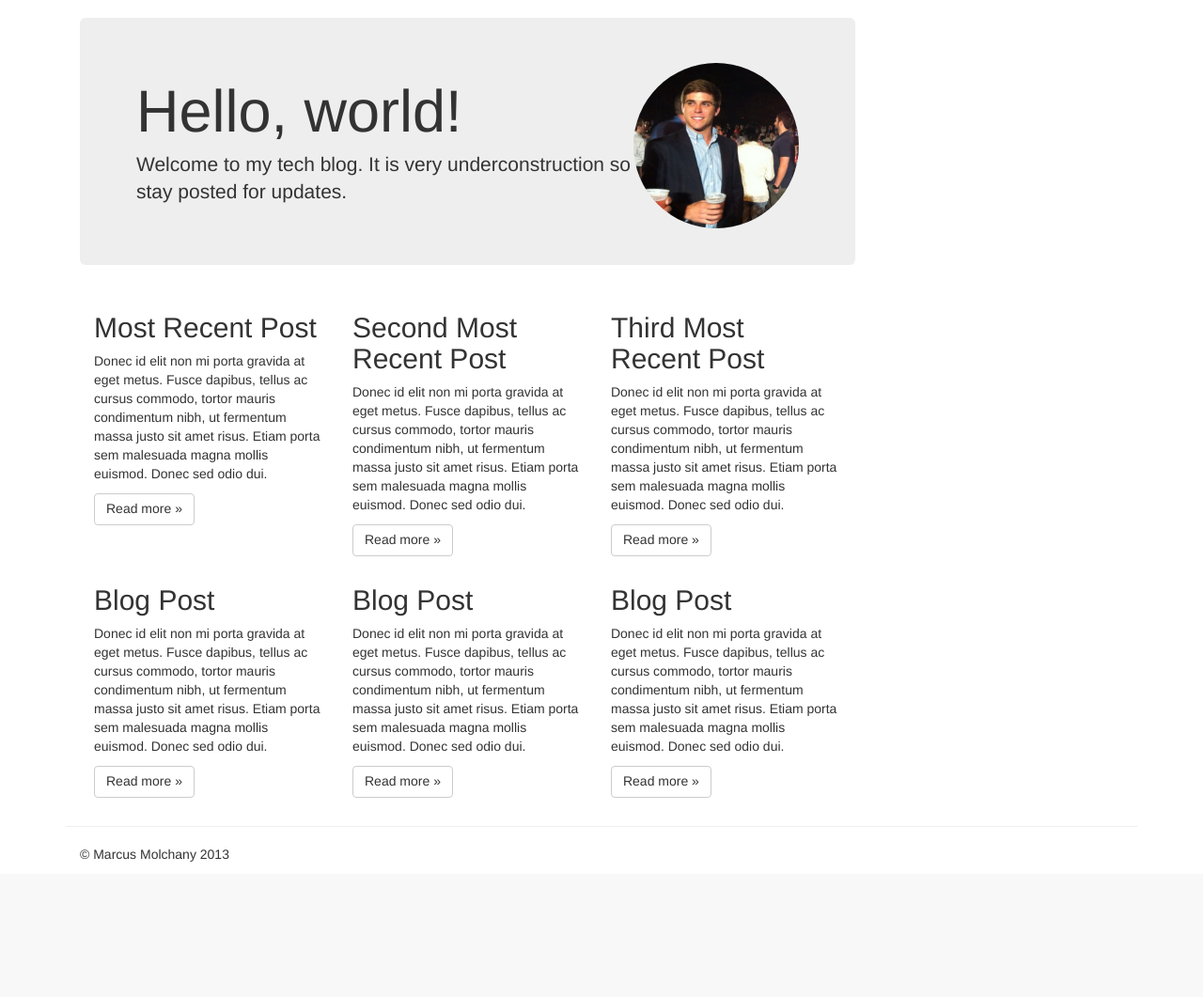
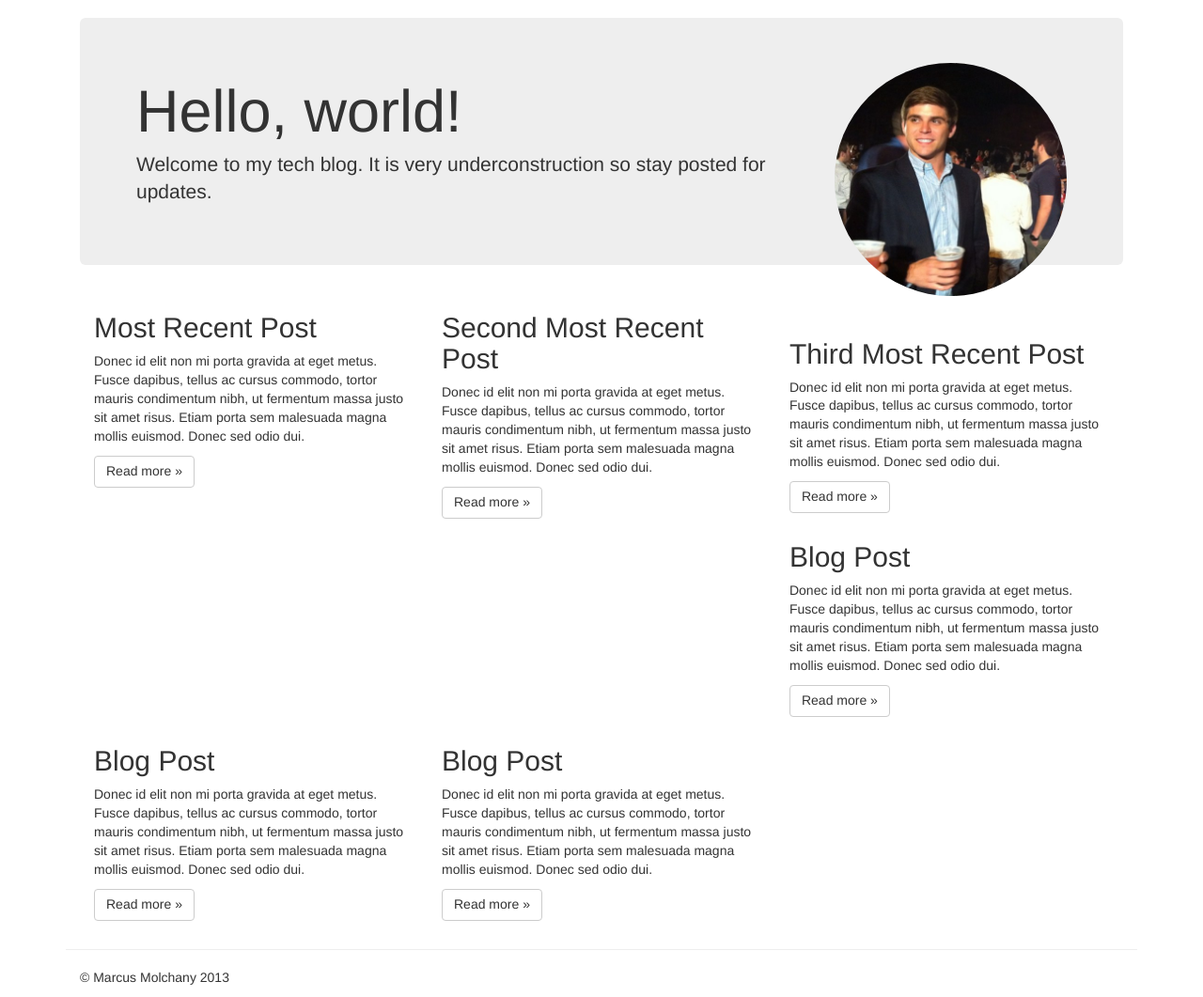
Before and after one commit to marcusmolchany/blog_php, a PHP site: page / in a window 1280 px wide. Shown: the part 51-1112 px from the top of the page at 94% size. Before the commit the page ends 968 px from the top, so only its background shows below. Run offline with PHP 8.4, Linux system fonts and the light colour scheme; data that the repository does not hold is empty; some libraries are stand-ins or nearby versions.

Commit message:
changed grid to be 12 for xs and sm on every index page

```diff
--- a/about/index.php
+++ b/about/index.php
@@ -23,7 +23,7 @@
     <div class="container">
 
       <div class="row row-offcanvas row-offcanvas-right">
-        <div class="col-xs-12 col-sm-9">
+        <div class="col-xs-12 col-sm-12">
           <p class="pull-right visible-xs">
             <button type="button" class="btn btn-primary btn-xs" data-toggle="offcanvas">Toggle nav</button>
           </p>
--- a/blog/index.php
+++ b/blog/index.php
@@ -37,7 +37,7 @@
     <div class="container">
 
       <div class="row row-offcanvas row-offcanvas-right">
-        <div class="col-xs-12 col-sm-9">
+        <div class="col-xs-12 col-sm-12">
           <p class="pull-right visible-xs">
             <button type="button" class="btn btn-primary btn-xs" data-toggle="offcanvas">Toggle nav</button>
           </p>
--- a/index.php
+++ b/index.php
@@ -23,7 +23,7 @@
     <div class="container">
 
       <div class="row row-offcanvas row-offcanvas-right">
-        <div class="col-xs-12 col-sm-9">
+        <div class="col-xs-12 col-sm-12">
           <p class="pull-right visible-xs">
             <button type="button" class="btn btn-primary btn-xs" data-toggle="offcanvas">Toggle nav</button>
           </p>
```
